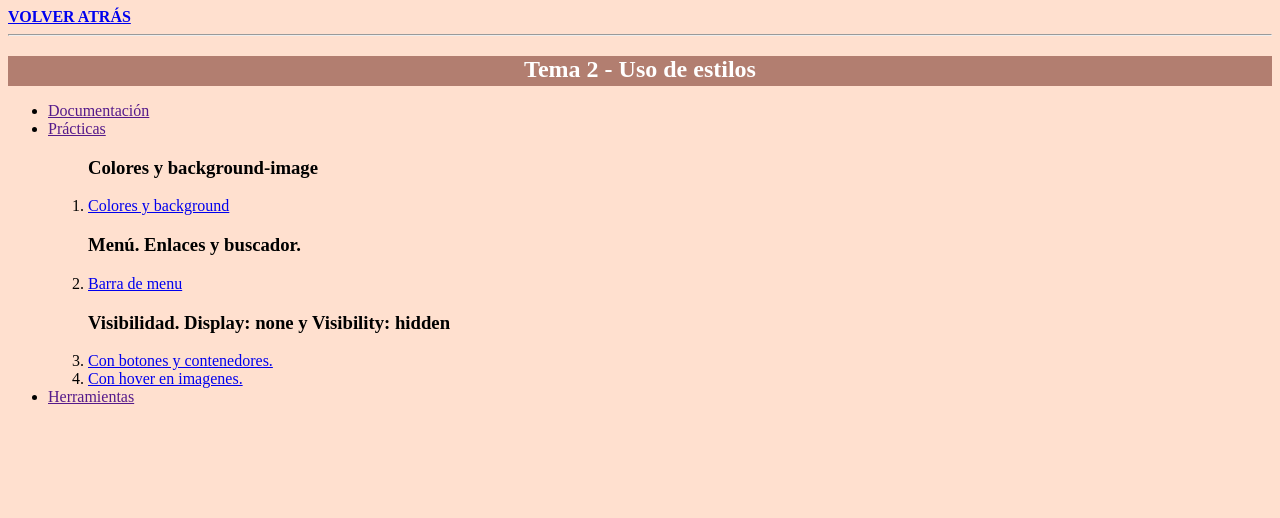
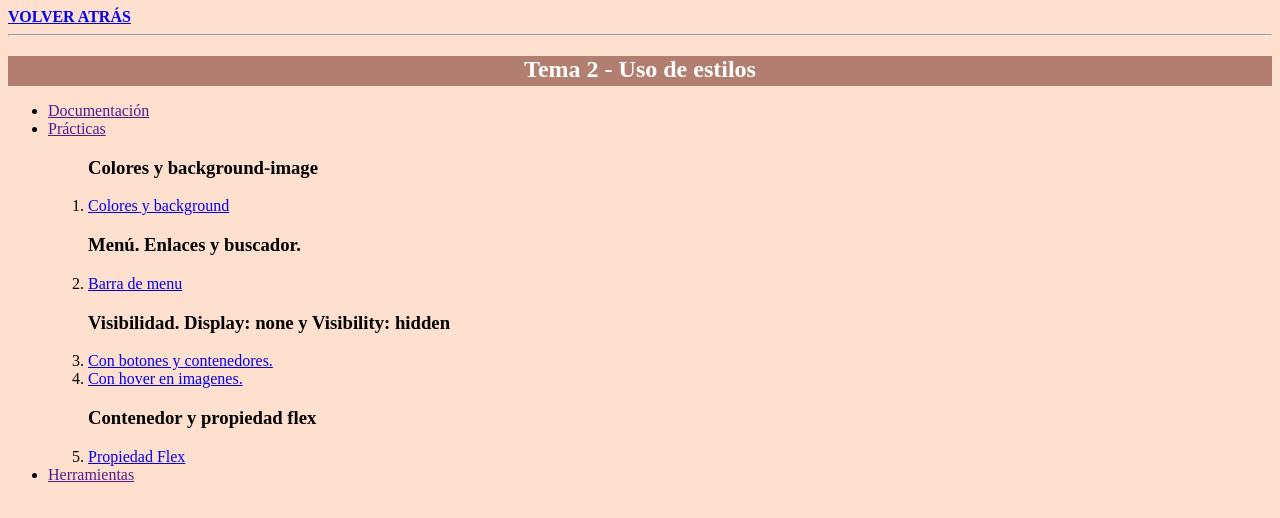
Before and after one commit to YaizaFC/paginaDint, a plain HTML site: page 2_usoEstilos/index.html in a window 1280 px wide. Drawn offline with Linux system fonts and the light colour scheme.

Commit message:
commit contenedor practica flex

```diff
--- a/2_usoEstilos/index.html
+++ b/2_usoEstilos/index.html
@@ -40,7 +40,10 @@
             <li><a href="practicas/contenedorVisibilidad/index.html">Con botones y contenedores. </a></li>
             <li><a href="practicas/imagenesVisibilidad/index.html">Con hover en imagenes. </a></li>
 
-        </ol></li>
+            <h3>Contenedor y propiedad flex</h3>
+            <li><a href="practicas/flex/index.html">Propiedad Flex </a></li>
+
+        </ol>
         <li><a href="">Herramientas</a></li>
     </ul>
 </body>
```
